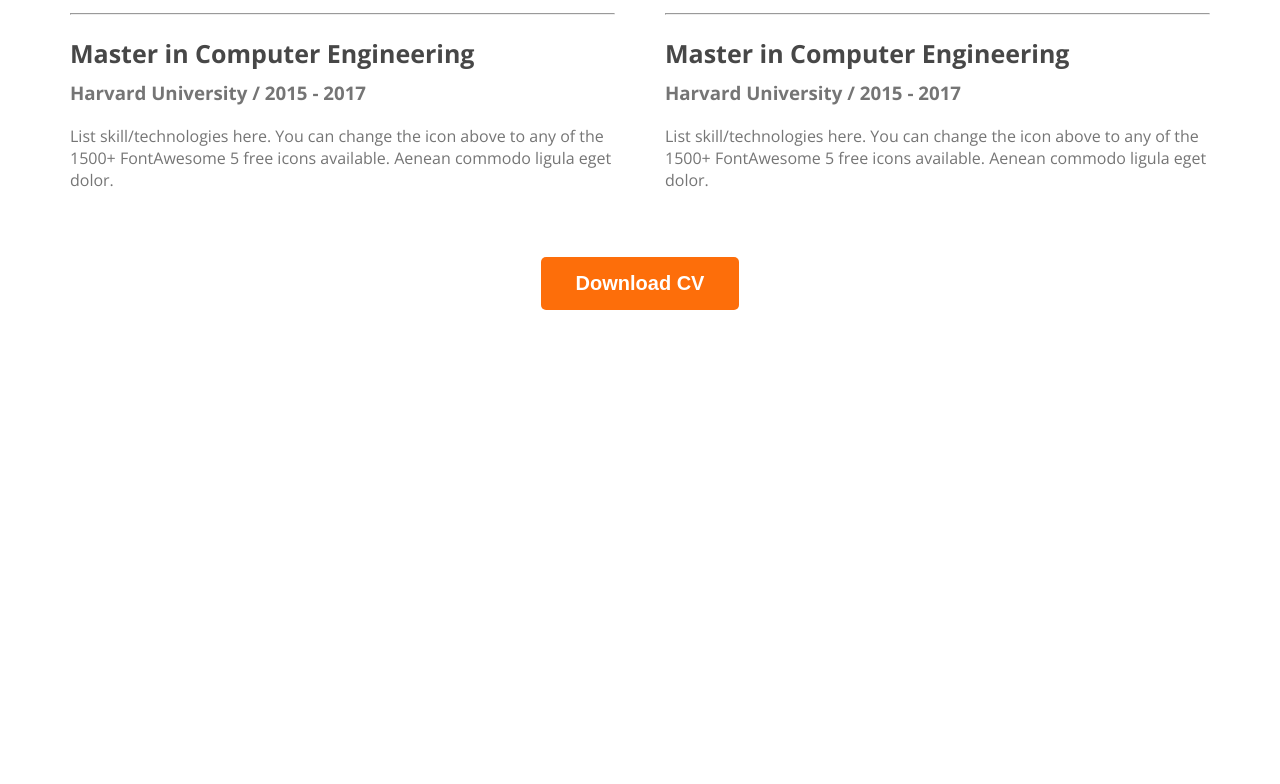
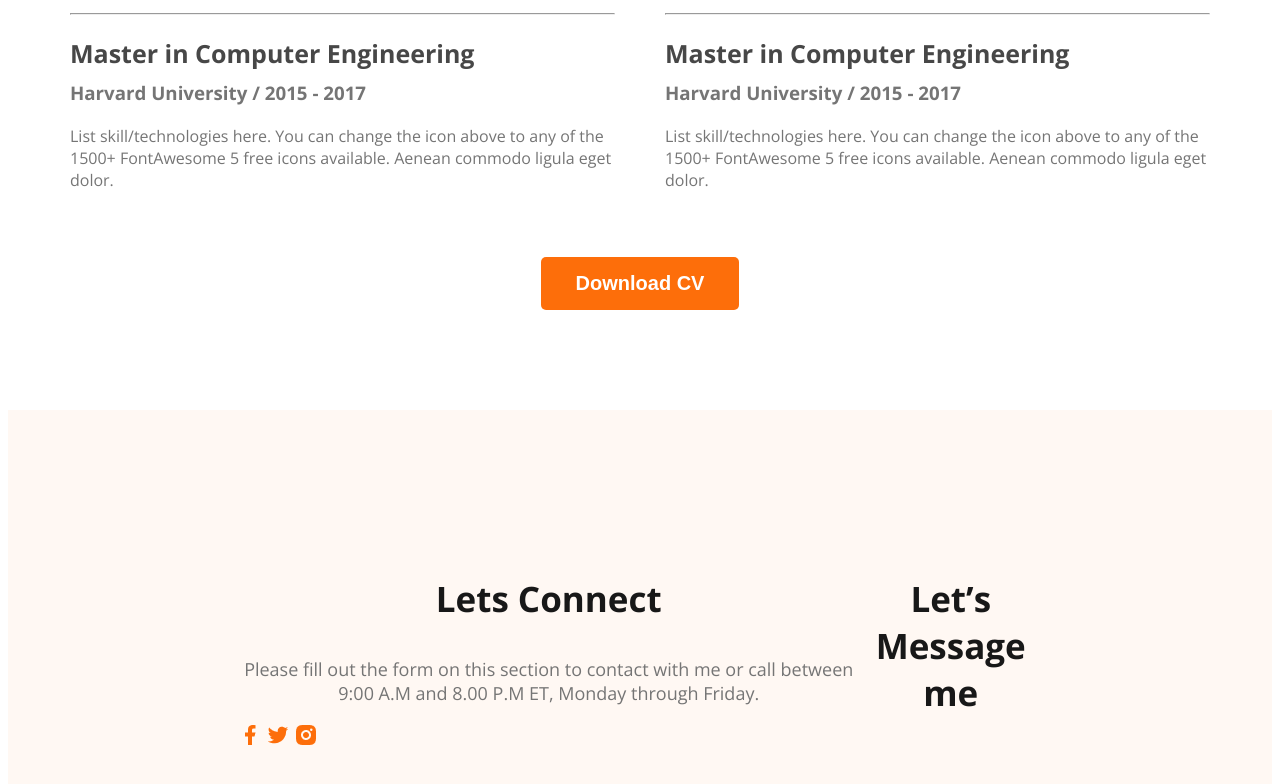
Before and after one commit to Ghost6009/developer-portfolio-3, a plain HTML site: page index.html in a window 1280 px wide. Shown: the part 2837-3621 px from the top of the page. Before the commit the page ends 3155 px from the top, so only its background shows below. Drawn offline with nearby package versions, Linux system fonts and the light colour scheme.

Commit message:
added basic footer

```diff
--- a/index.html
+++ b/index.html
@@ -152,7 +152,18 @@
     </section>
     </main>
     <footer>
-
+        <div class="footer-column">
+            <h3 class="section-title">Lets Connect</h3>
+            <p class="section-description">Please fill out the form on this section to contact with me or call between 9:00 A.M and 8.00 P.M ET, Monday through Friday.</p>
+            <div class="social-links">
+                <a href=""><img src="images/icons/facebook.png" alt=""></a>
+                <a href=""><img src="images/icons/twitter.png" alt=""></a>
+                <a href=""><img src="images/icons/insta.png" alt=""></a>
+            </div>
+        </div>
+        <div class="footer-column">
+            <h3 class="section-title">Let’s Message me</h3>
+        </div>
     </footer>
 </body>
 </html>
--- a/styles/portfolio.css
+++ b/styles/portfolio.css
@@ -177,3 +177,11 @@ main section{
     text-align: center;
     margin-top: 50px;
 }
+
+/* footer related styles */
+footer{
+    display: flex;
+    background: #FFF8F3;
+    margin-top: 100px;
+    padding: 130px 230px;
+}
```
